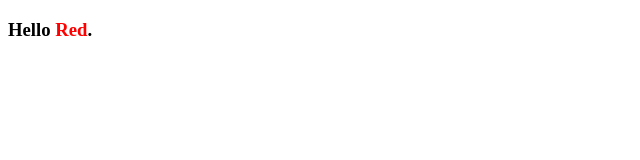
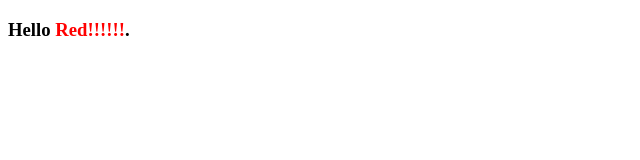
Before and after one commit to yhmpc/cxyuan, a plain HTML site: page pages/index.html in a window 1280 px wide. Shown: the full height of the page, 0-640 px from the left. Drawn offline with Linux system fonts and the light colour scheme.

Commit message:
git add .!

```diff
--- a/pages/index.html
+++ b/pages/index.html
@@ -9,7 +9,7 @@
 	</style>
 </head>
 <body>
-	<h3>Hello <span>Red</span>.</h3>
+	<h3>Hello <span>Red!!!!!!</span>.</h3>
 	<script type="text/javascript">
 		document.addEventListener('paste', function(e){
 			console.log(e);
```
